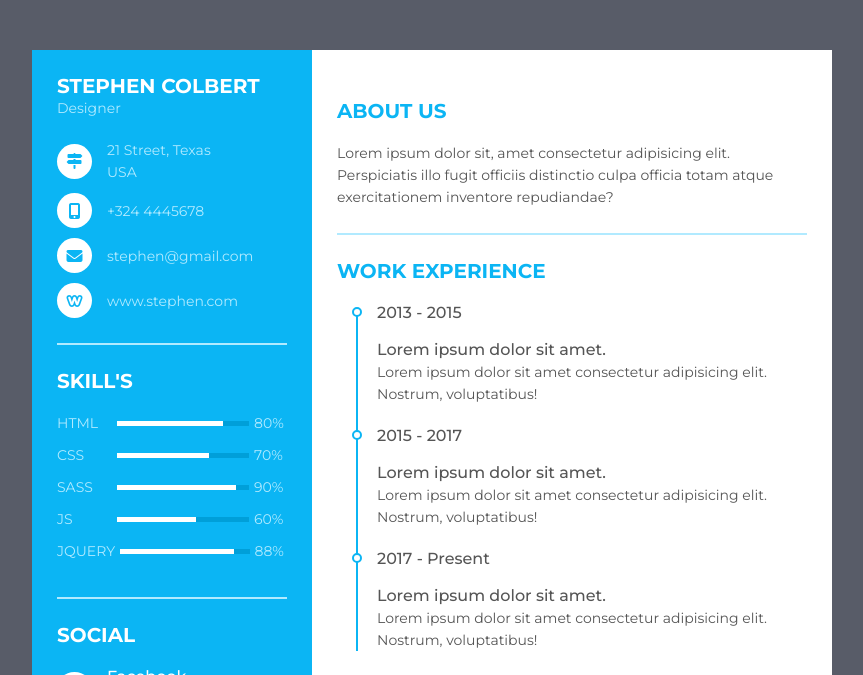
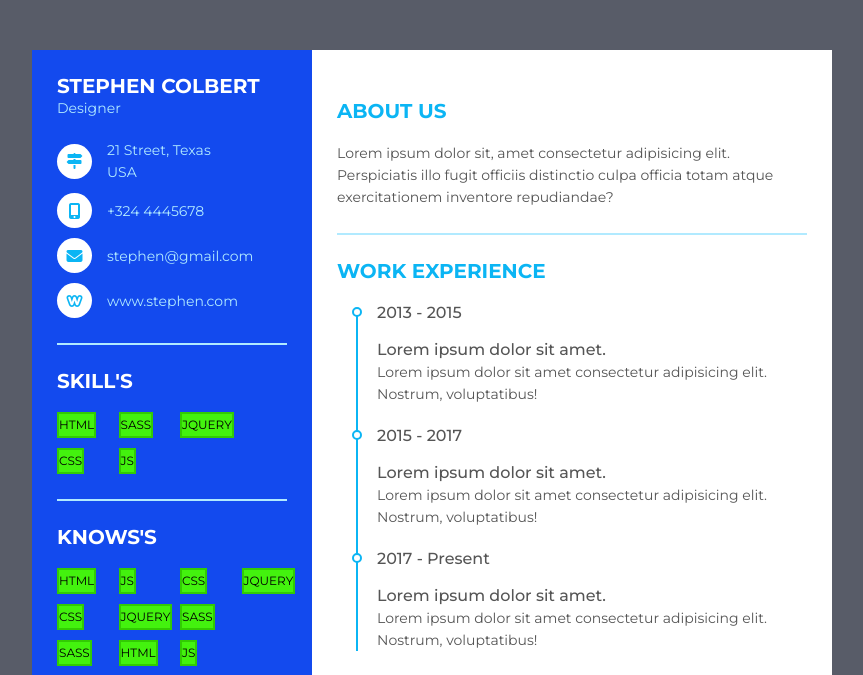
Before and after one commit to EnriqueERamirez/generadorcsv, a plain HTML site: page template/index.html in a window 1280 px wide. Shown: the top 675 px of the page, without its empty margins (208-1071 px from the left). Drawn offline with Linux system fonts and the light colour scheme.

Commit message:
modificacion de skill y conocimiento

```diff
--- a/template/index.html
+++ b/template/index.html
@@ -12,11 +12,14 @@
    <div class="resume_left">
      <div class="resume_content">
        <div class="resume_item resume_info">
+		<!--nombre del auto-->
          <div class="title">
            <p class="bold">stephen colbert</p>
            <p class="regular">Designer</p>
          </div>
+		<!--Metadatos-->
          <ul>
+		<!--Box data-->
            <li>
              <div class="icon">
                <i class="fas fa-map-signs"></i>
@@ -51,7 +54,10 @@
            </li>
          </ul>
        </div>
+
        <div class="resume_item resume_skills">
+		<!--Titulo de la seccion-->
+
          <div class="title">
            <p class="bold">skill's</p>
          </div>
@@ -60,49 +66,89 @@
              <div class="skill_name">
                HTML
              </div>
-             <div class="skill_progress">
-               <span style="width: 80%;"></span>
-             </div>
-             <div class="skill_per">80%</div>
-           </li>
+            </li>
            <li>
              <div class="skill_name">
                CSS
              </div>
-             <div class="skill_progress">
-               <span style="width: 70%;"></span>
-             </div>
-             <div class="skill_per">70%</div>
-           </li>
+            </li>
            <li>
              <div class="skill_name">
                SASS
              </div>
-             <div class="skill_progress">
-               <span style="width: 90%;"></span>
-             </div>
-             <div class="skill_per">90%</div>
-           </li>
+            </li>
            <li>
              <div class="skill_name">
                JS
              </div>
-             <div class="skill_progress">
-               <span style="width: 60%;"></span>
-             </div>
-             <div class="skill_per">60%</div>
-           </li>
+            </li>
            <li>
              <div class="skill_name">
                JQUERY
              </div>
-             <div class="skill_progress">
-               <span style="width: 88%;"></span>
+            </li>
+         </ul>
+       </div>
+       <div class="resume_item resume_knows">
+		<!--Titulo de la seccion-->
+
+         <div class="title">
+           <p class="bold">knows's</p>
+         </div>
+         <ul>
+           <li>
+             <div class="knows_name">
+               HTML
              </div>
-             <div class="skill_per">88%</div>
+           </li>
+           <li>
+             <div class="knows_name">
+               CSS
+             </div>
+           </li>
+           <li>
+             <div class="knows_name">
+               SASS
+             </div>
+           </li>
+           <li>
+             <div class="knows_name">
+               JS
+             </div>
+           </li>
+           <li>
+             <div class="knows_name">
+               JQUERY
+             </div>
+           </li>
+                      <li>
+             <div class="knows_name">
+               HTML
+             </div>
+           </li>
+           <li>
+             <div class="knows_name">
+               CSS
+             </div>
+           </li>
+           <li>
+             <div class="knows_name">
+               SASS
+             </div>
+           </li>
+           <li>
+             <div class="knows_name">
+               JS
+             </div>
+           </li>
+           <li>
+             <div class="knows_name">
+               JQUERY
+             </div>
            </li>
          </ul>
        </div>
+
        <div class="resume_item resume_social">
          <div class="title">
            <p class="bold">Social</p>
@@ -148,7 +194,9 @@
        </div>
      </div>
   </div>
+
   <div class="resume_right">
+	<!--Box About-->
     <div class="resume_item resume_about">
         <div class="title">
            <p class="bold">About us</p>
@@ -206,7 +254,7 @@
     </div>
     <div class="resume_item resume_hobby">
       <div class="title">
-           <p class="bold">Hobby</p>
+           <p class="bold">Project</p>
          </div>
        <ul>
          <li><i class="fas fa-book"></i></li>
--- a/template/styles.css
+++ b/template/styles.css
@@ -35,7 +35,7 @@ body {
 
 .resume .resume_left {
   width: 280px;
-  background: #0bb5f4;
+  background: #134aee;
 }
 
 .resume .resume_left .resume_profile {
@@ -107,6 +107,17 @@ body {
   color: #b1eaff;
 }
 
+.resume .resume_left .resume_skills ul {
+  columns: 4;
+  column-gap: 1rem;
+}
+.resume .resume_left .resume_skills li {
+  column-span: all;
+}
+.resume .resume_left .resume_skills li:nth-last-child(n+5),
+.resume .resume_left .resume_skills li:nth-last-child(n+5) ~ * {
+  column-span: none;
+}
 .resume .resume_left .resume_skills ul li {
   display: flex;
   margin-bottom: 10px;
@@ -116,28 +127,43 @@ body {
 }
 
 .resume .resume_left .resume_skills ul li .skill_name {
-  width: 25%;
+  width: auto;
+  border: solid 0.2em;
+  border-color:#32cb03;
+  background-color: #43f20e;
+  font-size: 12px;
+  color: black;
+
 }
 
-.resume .resume_left .resume_skills ul li .skill_progress {
-  width: 60%;
-  margin: 0 5px;
-  height: 5px;
-  background: #009fd9;
-  position: relative;
+.resume .resume_left .resume_knows ul {
+  columns: 4;
+  column-gap: 1rem;
+}
+.resume .resume_left .resume_knows li {
+  column-span: all;
+}
+.resume .resume_left .resume_knows li:nth-last-child(n+5),
+.resume .resume_left .resume_knows li:nth-last-child(n+5) ~ * {
+  column-span: none;
+}
+.resume .resume_left .resume_knows ul li {
+  display: flex;
+  margin-bottom: 10px;
+  color: #b1eaff;
+  justify-content: space-between;
+  align-items: center;
 }
 
-.resume .resume_left .resume_skills ul li .skill_per {
-  width: 15%;
+.resume .resume_left .resume_knows ul li .knows_name {
+  width: auto;
+  border: solid 0.2em;
+  border-color:#32cb03;
+  background-color: #43f20e;
+  font-size: 12px;
+  color: black;
 }
 
-.resume .resume_left .resume_skills ul li .skill_progress span {
-  position: absolute;
-  top: 0;
-  left: 0;
-  height: 100%;
-  background: #fff;
-}
 
 .resume .resume_left .resume_social .semi-bold {
   color: #fff;
```
